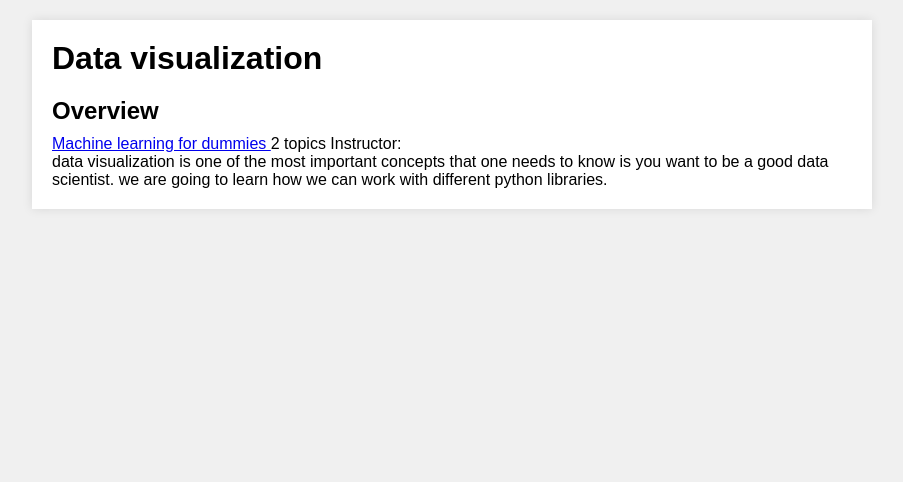
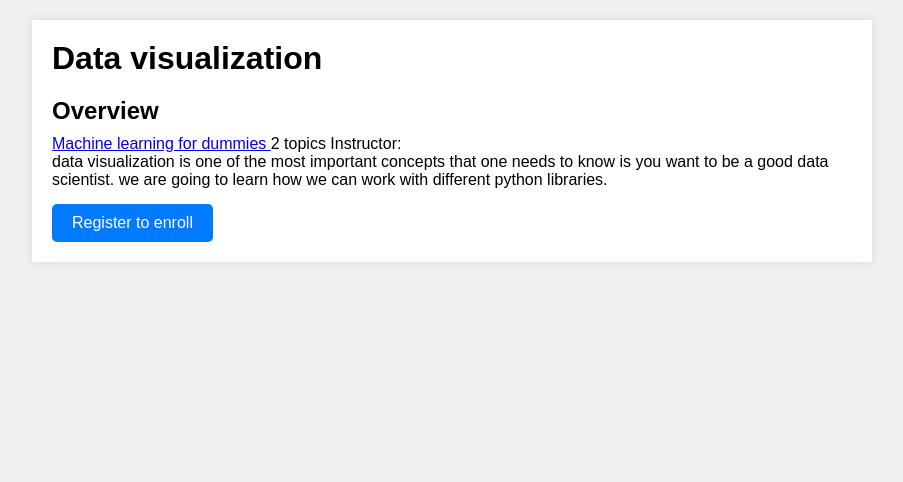
Before and after one commit to dom-inic/infinityhub, a Django app: page /course/data-visualization/ in a window 1280 px wide. Shown: the part 76-558 px from the top of the page, without its empty margins (188-1091 px from the left). Run offline with Django 4.2, Linux system fonts and the light colour scheme; data comes from the database, SQL or seed files in the repository; both versions use the stored data as it was after the commit; some libraries are stand-ins or nearby versions.

Commit message:
student course enrollment

```diff
--- a/courses/models.py
+++ b/courses/models.py
@@ -18,6 +18,7 @@ class Subject(models.Model):
 
 class Course(models.Model):
     owner = models.ForeignKey(User, related_name="courses_created",on_delete=models.CASCADE)
+    students = models.ManyToManyField(User, related_name='courses_joined', blank=True)
     subject = models.ForeignKey(Subject, related_name="courses", on_delete=models.CASCADE)
     title = models.CharField(max_length=200)
     slug = models.SlugField(max_length=200, unique=True)
--- a/courses/templates/courses/course/detail.html
+++ b/courses/templates/courses/course/detail.html
@@ -16,6 +16,17 @@
         Instructor: {{ object.owner.get_full_name }}
     </p>
     {{ object.overview|linebreaks }}
+    {% if request.user.is_authenticated %}
+        <form action="{% url "student_enroll_course" %}" method="post">
+            {{ enroll_form }}
+            {% csrf_token %}
+            <input type="submit" value="Enroll now">
+        </form>
+    {% else %}
+        <a href="{% url "student_registration" %}" class="button">
+            Register to enroll
+        </a>
+    {% endif %}
 </div>
 {% endwith %}
 {% endblock content %}
--- a/courses/views.py
+++ b/courses/views.py
@@ -1,5 +1,6 @@
 
 from pickle import NONE
+from typing import Any
 from django.shortcuts import render, redirect, get_object_or_404
 from django.views.generic.list import ListView
 from django.views.generic.edit import CreateView, UpdateView, DeleteView
@@ -13,6 +14,7 @@ from braces.views import CsrfExemptMixin, JsonRequestResponseMixin
 from django.db.models import Count
 from . models import Course, Topic,Content, Subject
 from . forms import TopicFormSet
+from students.forms import CourseEnrollForm
 
 class OwnerMixin(object):
 
@@ -167,3 +169,8 @@ class CourseListView(TemplateResponseMixin, View):
 class CourseDetailView(DetailView):
     model = Course
     template_name = 'courses/course/detail.html'
+
+    def get_context_data(self, **kwargs: Any) -> dict[str, Any]:
+        context = super().get_context_data(**kwargs)
+        context['enroll_form'] = CourseEnrollForm(initial={'course':self.object}) # type: ignore
+        return context
--- /dev/null
+++ b/students/forms.py
@@ -0,0 +1,5 @@
+from django import forms
+from courses.models import Course
+
+class CourseEnrollForm(forms.Form):
+    course = forms.ModelChoiceField(queryset=Course.objects.all(), widget=forms.HiddenInput)
--- a/students/urls.py
+++ b/students/urls.py
@@ -3,4 +3,5 @@ from . import views
 
 urlpatterns = [
     path('register/', views.StudentRegistrationView.as_view(), name='student_registration'),
+    path('enroll-course/', views.StudentEnrollCourseView.as_view(), name='student_enroll_course'),
 ]
```
Also changed, not shown: students/views.py (+16 -1 lines), courses/migrations/0004_course_student.py (added), courses/migrations/0005_rename_student_course_students.py (added), db.sqlite3.
